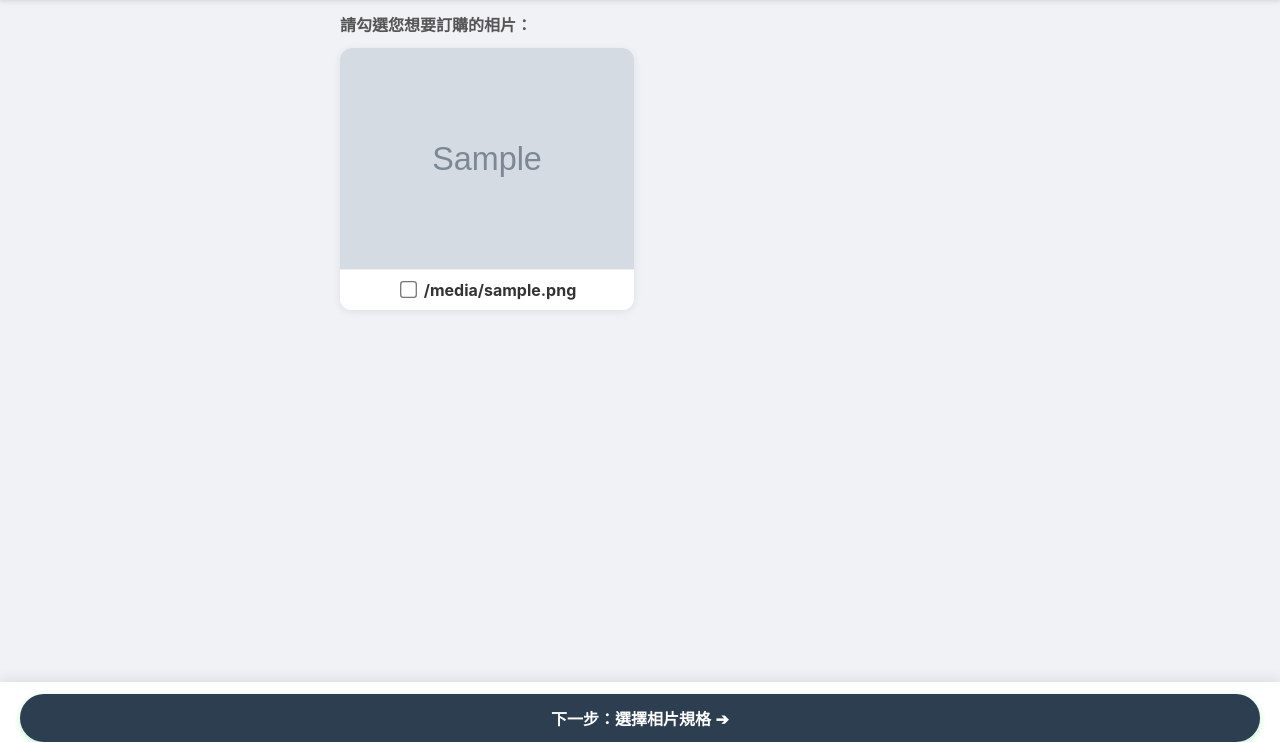
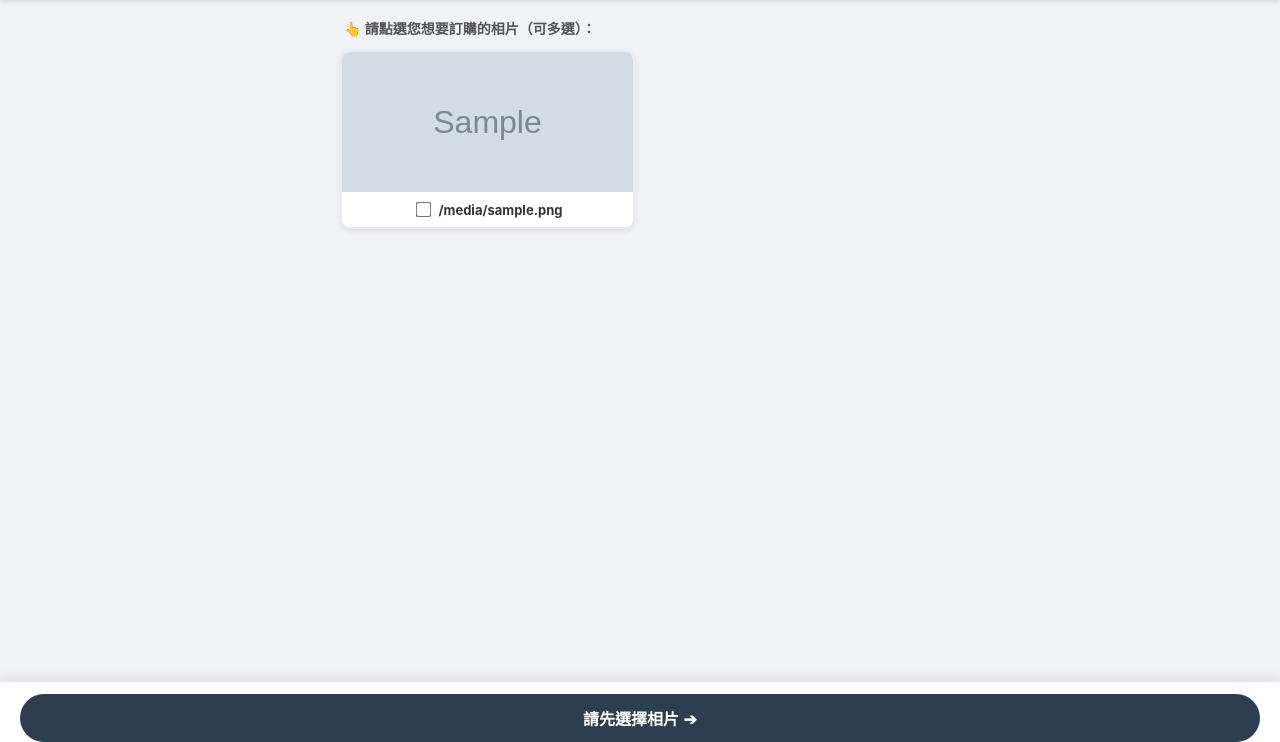
Before and after one commit to ECProductions-HK/ec-portal, a FastAPI app: template parent_portal/templates/album.html in a window 1280 px wide. Shown: the part 58-800 px from the top of the page. Run offline with FastAPI, Linux system fonts and the light colour scheme; the template is opened without the code that fills it: most values are stand-ins (such as "Sample title", 1, 10 or a date in 2020); grey boxes marked "Sample" are stand-in pictures.

Commit message:
Add files via upload

```diff
--- a/parent_portal/templates/album.html
+++ b/parent_portal/templates/album.html
@@ -5,6 +5,45 @@
     <meta name="viewport" content="width=device-width, initial-scale=1.0, maximum-scale=1.0, user-scalable=no">
     <title>{{ title }} - 選擇相片</title>
     <link rel="stylesheet" href="/static/style.css">
+    <style>
+        /* 手機最佳化網格排版：一排兩張縮圖 */
+        .photo-grid {
+            display: grid;
+            grid-template-columns: repeat(2, 1fr);
+            gap: 10px;
+            margin-bottom: 90px;
+        }
+        .photo-thumb-card {
+            background: white;
+            border-radius: 10px;
+            overflow: hidden;
+            box-shadow: 0 2px 6px rgba(0,0,0,0.08);
+            border: 2px solid #e9ecef;
+            transition: all 0.2s;
+            cursor: pointer;
+        }
+        .photo-thumb-card.selected {
+            border-color: #2c3e50;
+            background-color: #f8f9fa;
+        }
+        .photo-thumb-card img {
+            width: 100%;
+            height: 140px;
+            object-fit: cover;
+            display: block;
+        }
+        .thumb-footer {
+            padding: 8px;
+            text-align: center;
+            font-size: 13px;
+            font-weight: bold;
+            color: #333;
+            display: flex;
+            align-items: center;
+            justify-content: center;
+            gap: 6px;
+        }
+    </style>
 </head>
 <body>
 
@@ -12,30 +51,30 @@
         <h2>{{ title }} {% if is_group %}(群組/班級相片){% else %}(學生個人相片){% endif %}</h2>
     </div>
 
-    <div class="container">
+    <div class="container" style="padding: 10px;">
         {% if photos %}
-        <form action="/cart/checkout" method="POST">
+        <form action="/cart/checkout" method="POST" id="selection-form">
             <input type="hidden" name="album_id" value="{{ album_id }}">
 
-            <div style="margin-bottom: 12px; font-weight: bold; color: #555;">請勾選您想要訂購的相片：</div>
+            <div style="margin: 8px 0 12px 4px; font-weight: bold; color: #555; font-size: 14px;">
+                👆 請點選您想要訂購的相片（可多選）：
+            </div>
 
-            <div style="display: grid; grid-template-columns: repeat(2, 1fr); gap: 12px; margin-bottom: 80px;">
+            <div class="photo-grid">
                 {% for photo in photos %}
-                <div class="photo-card" style="margin-bottom: 0;">
+                <div class="photo-thumb-card" id="card_{{ loop.index0 }}" onclick="toggleCard('{{ loop.index0 }}')">
                     <img src="{{ photo.watermarked_url }}" alt="{{ photo.filename }}" loading="lazy">
-                    <div style="padding: 10px; text-align: center; background: #fff;">
-                        <label style="cursor: pointer; display: flex; align-items: center; justify-content: center; gap: 6px; font-weight: bold;">
-                            <input type="checkbox" name="selected_photos" value="{{ photo.filename }}" style="transform: scale(1.3); accent-color: #2c3e50;">
-                            <span>{{ photo.filename }}</span>
-                        </label>
+                    <div class="thumb-footer">
+                        <input type="checkbox" name="selected_photos" value="{{ photo.filename }}" id="chk_{{ loop.index0 }}" style="transform: scale(1.2); accent-color: #2c3e50;" onclick="event.stopPropagation(); updateCardStyle('{{ loop.index0 }}')">
+                        <span>{{ photo.filename }}</span>
                     </div>
                 </div>
                 {% endfor %}
             </div>
 
             <div class="cart-bar">
-                <button type="submit" class="checkout-btn" style="width: 100%; justify-content: center; background: #2c3e50;">
-                    下一步：選擇相片規格 ➔
+                <button type="submit" class="checkout-btn" id="next-btn" style="width: 100%; justify-content: center; background: #2c3e50;" disabled>
+                    請先選擇相片 ➔
                 </button>
             </div>
         </form>
@@ -43,5 +82,40 @@
             <div class="empty-state">📸 目前還沒有相片上傳喔！</div>
         {% endif %}
     </div>
+
+    <script>
+        function toggleCard(index) {
+            const chk = document.getElementById(`chk_${index}`);
+            chk.checked = !chk.checked;
+            updateCardStyle(index);
+        }
+
+        function updateCardStyle(index) {
+            const chk = document.getElementById(`chk_${index}`);
+            const card = document.getElementById(`card_${index}`);
+
+            if (chk.checked) {
+                card.classList.add('selected');
+            } else {
+                card.classList.remove('selected');
+            }
+            checkSelection();
+        }
+
+        function checkSelection() {
+            const checkedBoxes = document.querySelectorAll('input[name="selected_photos"]:checked');
+            const btn = document.getElementById('next-btn');
+
+            if (checkedBoxes.length > 0) {
+                btn.disabled = false;
+                btn.style.background = '#25D366';
+                btn.innerText = `下一步：為選中的 ${checkedBoxes.length} 張相片選擇規格 ➔`;
+            } else {
+                btn.disabled = true;
+                btn.style.background = '#2c3e50';
+                btn.innerText = '請先選擇相片 ➔';
+            }
+        }
+    </script>
 </body>
 </html>
```
